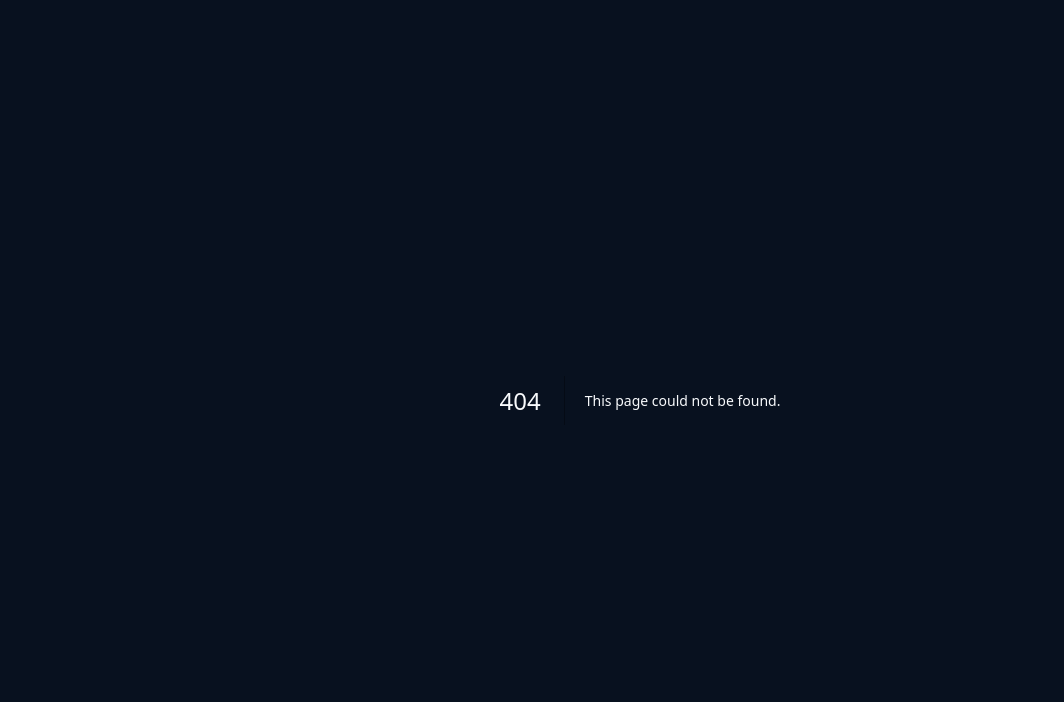
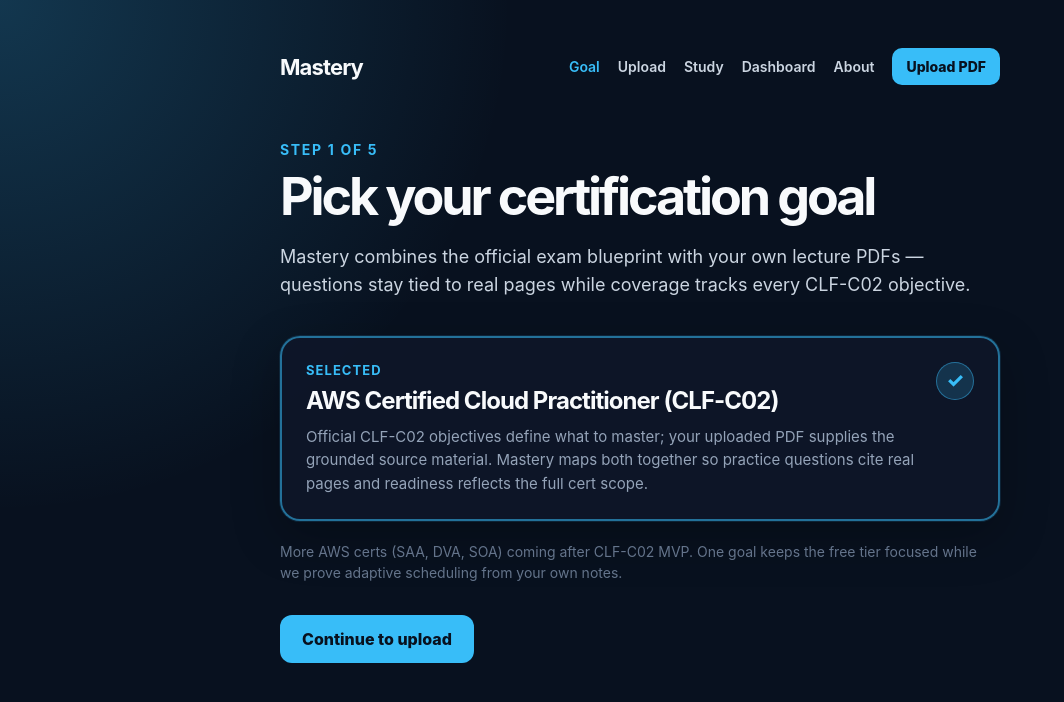
Before and after one commit to EternalBlissard/Mastery, a Next.js app: page /goal in a window 1280 px wide. Before the commit this address had no page. Shown: the top 702 px of the page, without its empty margins (0-1064 px from the left). Built offline with nearby package versions, Linux system fonts and the light colour scheme.

Commit message:
feat(ui): add app/goal/page.tsx CLF-C02 goal picker
Phase 6 design + business polish — iteration 2

```diff
--- /dev/null
+++ b/app/goal/page.tsx
@@ -0,0 +1,155 @@
+const navLinks = [
+  { href: "/goal", label: "Goal" },
+  { href: "/upload", label: "Upload" },
+  { href: "/study", label: "Study" },
+  { href: "/dashboard", label: "Dashboard" },
+  { href: "/about", label: "About" },
+];
+
+const linkStyle = {
+  color: "#cbd5e1",
+  fontSize: 14,
+  fontWeight: 600,
+  textDecoration: "none",
+} as const;
+
+export default function GoalPage() {
+  return (
+    <main
+      style={{
+        minHeight: "100vh",
+        padding: "48px 24px",
+        background:
+          "radial-gradient(circle at top left, rgba(56, 189, 248, 0.22), transparent 32rem), #08111f",
+      }}
+    >
+      <section style={{ margin: "0 auto", maxWidth: 720 }}>
+        <nav
+          style={{
+            alignItems: "center",
+            display: "flex",
+            flexWrap: "wrap",
+            gap: 16,
+            justifyContent: "space-between",
+            marginBottom: 56,
+          }}
+        >
+          <a href="/" style={{ color: "#f8fafc", fontSize: 22, fontWeight: 700, letterSpacing: "-0.04em", textDecoration: "none" }}>
+            Mastery
+          </a>
+          <div style={{ alignItems: "center", display: "flex", flexWrap: "wrap", gap: 18 }}>
+            {navLinks.map((item) => (
+              <a
+                key={item.href}
+                href={item.href}
+                style={{
+                  ...linkStyle,
+                  color: item.href === "/goal" ? "#38bdf8" : linkStyle.color,
+                }}
+              >
+                {item.label}
+              </a>
+            ))}
+            <a
+              href="/upload"
+              style={{
+                background: "#38bdf8",
+                borderRadius: 10,
+                color: "#08111f",
+                fontSize: 14,
+                fontWeight: 800,
+                padding: "10px 14px",
+                textDecoration: "none",
+              }}
+            >
+              Upload PDF
+            </a>
+          </div>
+        </nav>
+
+        <p style={{ color: "#38bdf8", fontSize: 14, fontWeight: 700, letterSpacing: "0.12em", marginBottom: 12 }}>
+          STEP 1 OF 5
+        </p>
+        <h1
+          style={{
+            fontSize: "clamp(36px, 5vw, 52px)",
+            letterSpacing: "-0.06em",
+            lineHeight: 1.05,
+            margin: "0 0 16px",
+          }}
+        >
+          Pick your certification goal
+        </h1>
+        <p style={{ color: "#cbd5e1", fontSize: 18, lineHeight: 1.6, marginBottom: 36 }}>
+          Mastery combines the official exam blueprint with your own lecture PDFs — questions stay tied to real
+          pages while coverage tracks every CLF-C02 objective.
+        </p>
+
+        <div
+          style={{
+            background: "rgba(15, 23, 42, 0.82)",
+            border: "2px solid rgba(56, 189, 248, 0.55)",
+            borderRadius: 20,
+            boxShadow: "0 0 0 1px rgba(56, 189, 248, 0.12), 0 16px 48px rgba(0, 0, 0, 0.28)",
+            padding: 24,
+          }}
+        >
+          <div style={{ alignItems: "flex-start", display: "flex", gap: 16, justifyContent: "space-between" }}>
+            <div>
+              <p style={{ color: "#38bdf8", fontSize: 13, fontWeight: 700, letterSpacing: "0.08em", margin: "0 0 8px" }}>
+                SELECTED
+              </p>
+              <h2 style={{ fontSize: 24, letterSpacing: "-0.04em", margin: "0 0 10px" }}>
+                AWS Certified Cloud Practitioner (CLF-C02)
+              </h2>
+              <p style={{ color: "#94a3b8", fontSize: 15, lineHeight: 1.55, margin: 0 }}>
+                Official CLF-C02 objectives define what to master; your uploaded PDF supplies the grounded source
+                material. Mastery maps both together so practice questions cite real pages and readiness reflects
+                the full cert scope.
+              </p>
+            </div>
+            <span
+              aria-hidden
+              style={{
+                background: "rgba(56, 189, 248, 0.18)",
+                border: "1px solid rgba(56, 189, 248, 0.45)",
+                borderRadius: 999,
+                color: "#38bdf8",
+                flexShrink: 0,
+                fontSize: 20,
+                fontWeight: 800,
+                height: 36,
+                lineHeight: "34px",
+                textAlign: "center",
+                width: 36,
+              }}
+            >
+              ✓
+            </span>
+          </div>
+        </div>
+
+        <p style={{ color: "#64748b", fontSize: 14, lineHeight: 1.5, margin: "20px 0 32px" }}>
+          More AWS certs (SAA, DVA, SOA) coming after CLF-C02 MVP. One goal keeps the free tier focused while we
+          prove adaptive scheduling from your own notes.
+        </p>
+
+        <a
+          href="/upload"
+          style={{
+            background: "#38bdf8",
+            borderRadius: 12,
+            color: "#08111f",
+            display: "inline-block",
+            fontSize: 16,
+            fontWeight: 800,
+            padding: "14px 22px",
+            textDecoration: "none",
+          }}
+        >
+          Continue to upload
+        </a>
+      </section>
+    </main>
+  );
+}
```
